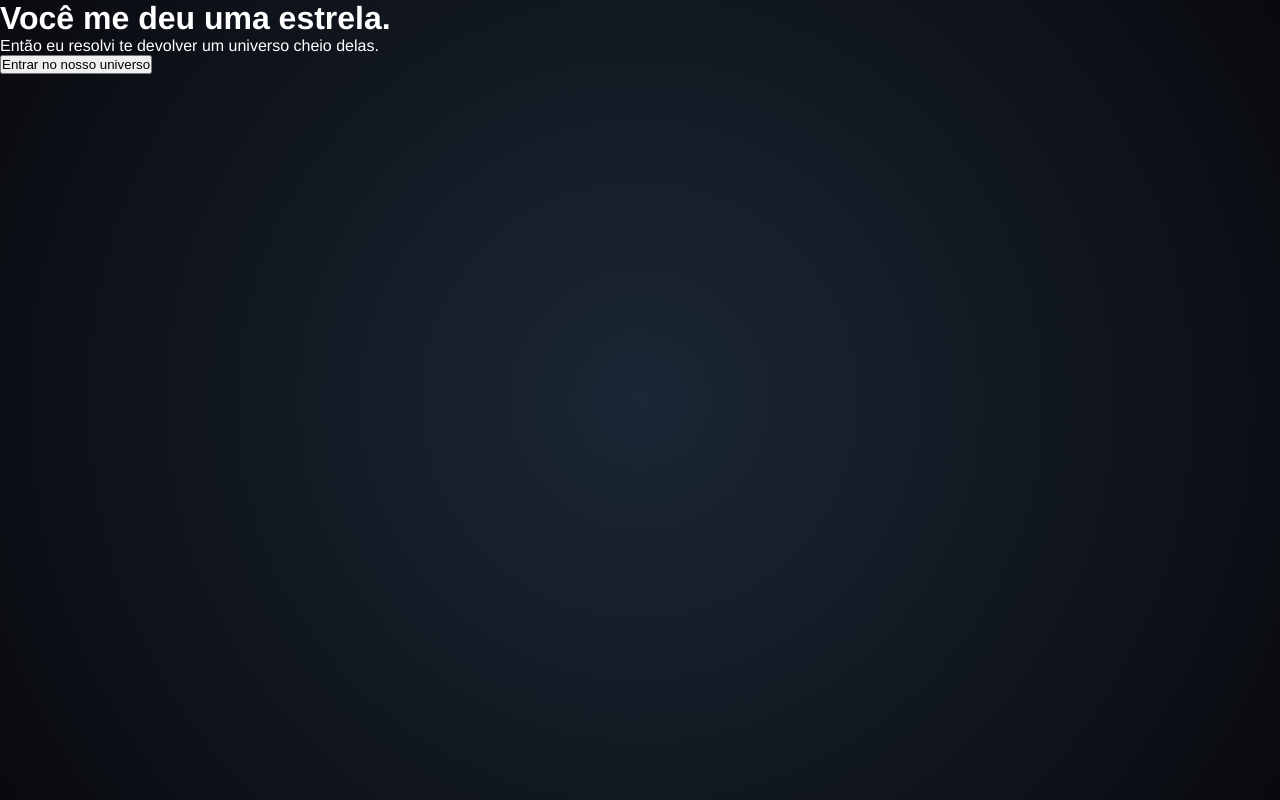
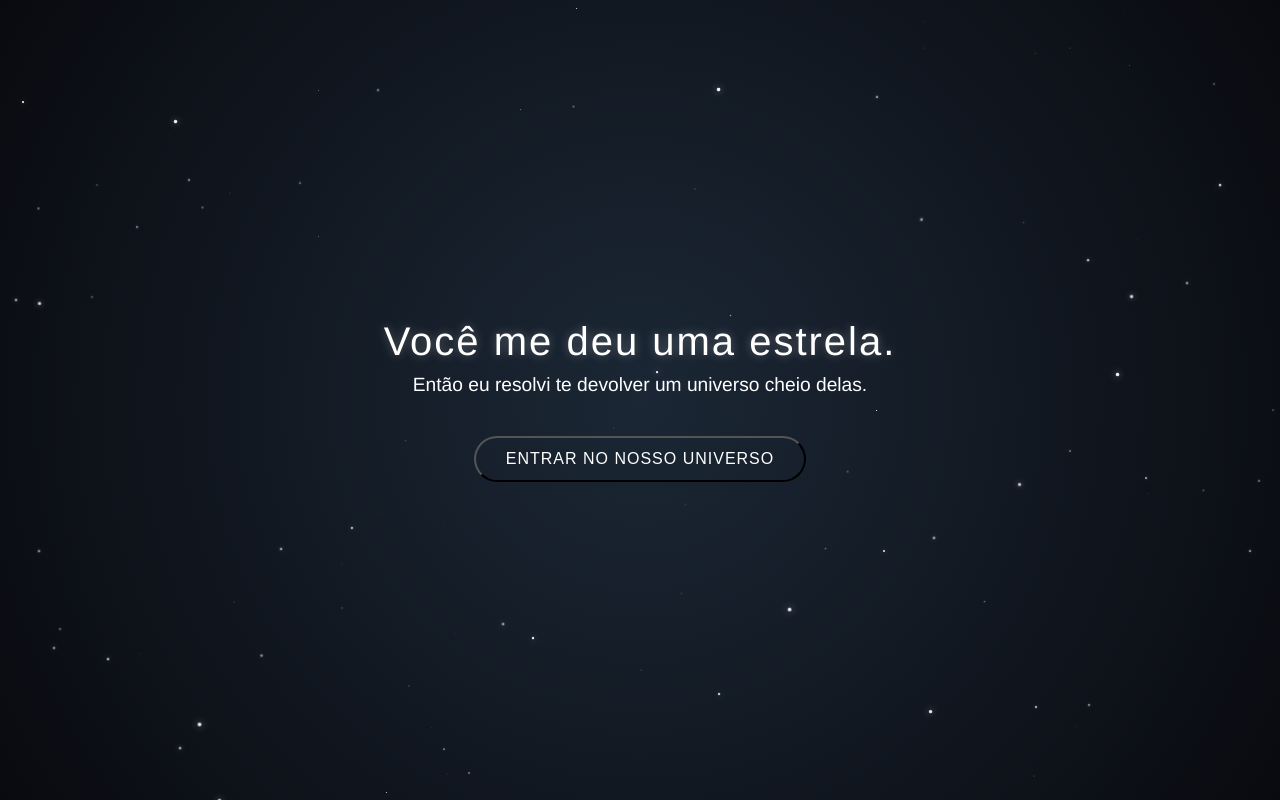
Before and after one commit to aflaviarv/our-universe, a React (Vite) app: page / in a window 1280 px wide. Built offline with nearby package versions, Linux system fonts and the light colour scheme.

Commit message:
feat: implementa ui interativa, renderizacao do mapa estelar, fundo animado e rastreamento de cursor

```diff
--- a/src/App.jsx
+++ b/src/App.jsx
@@ -1,22 +1,22 @@
-// src/App.jsx
 import { useState } from 'react';
 import { Home } from './pages/Home';
 import { Universe } from './pages/Universe';
+import { BackgroundStars } from './components/BackgroundStars';
+import { CometTrail } from './components/CometTrail'; // <-- Importou aqui
 import './index.css';
 
 function App() {
-  // Declaramos o Estado: a variável 'currentScreen' começa com o valor 'home'.
-  // 'setCurrentScreen' é a função que usaremos para alterar esse valor.
   const [currentScreen, setCurrentScreen] = useState('home');
 
   return (
     <main>
-      {/* Lógica Condicional: Se currentScreen for 'home', renderiza o componente Home */}
+      <BackgroundStars />
+      <CometTrail /> {/* <-- Adicionou aqui */}
+
       {currentScreen === 'home' && (
         <Home onStart={() => setCurrentScreen('universe')} />
       )}
 
-      {/* Se currentScreen for 'universe', renderiza o componente Universe */}
       {currentScreen === 'universe' && (
         <Universe />
       )}
--- /dev/null
+++ b/src/components/BackgroundStars.jsx
@@ -0,0 +1,31 @@
+import { useMemo } from 'react';
+
+export function BackgroundStars() {
+  const stars = useMemo(() => {
+    return Array.from({ length: 100 }).map((_, i) => ({
+      id: i,
+      top: `${Math.random() * 100}%`,
+      left: `${Math.random() * 100}%`,
+      size: `${Math.random() * 2 + 1}px`, // Tamanho de 1px a 3px
+      animationDuration: `${Math.random() * 3 + 2}s`, // Duração do piscar de 2s a 5s
+    }));
+  }, []);
+
+  return (
+    <div className="background-stars-container">
+      {stars.map((star) => (
+        <div
+          key={star.id}
+          className="bg-star"
+          style={{
+            top: star.top,
+            left: star.left,
+            width: star.size,
+            height: star.size,
+            animationDuration: star.animationDuration
+          }}
+        ></div>
+      ))}
+    </div>
+  );
+}
--- /dev/null
+++ b/src/components/CometTrail.jsx
@@ -0,0 +1,49 @@
+import { useEffect, useState } from 'react';
+
+export function CometTrail() {
+  const [glowPos, setGlowPos] = useState({ x: -100, y: -100 });
+
+  useEffect(() => {
+    const handleMove = (e) => {
+      const x = e.clientX || (e.touches && e.touches[0].clientX);
+      const y = e.clientY || (e.touches && e.touches[0].clientY);
+
+      if (x === undefined || y === undefined) return;
+
+      setGlowPos({ x, y });
+
+      const star = document.createElement('div');
+      star.className = 'comet-dust';
+
+      const size = Math.random() * 4 + 2;
+      star.style.width = `${size}px`;
+      star.style.height = `${size}px`;
+      star.style.left = `${x}px`;
+      star.style.top = `${y}px`;
+
+      star.style.setProperty('--spread-x', `${Math.random() * 40 - 20}px`);
+      star.style.setProperty('--spread-y', `${Math.random() * 40 - 20}px`);
+
+      document.body.appendChild(star);
+
+      setTimeout(() => {
+        star.remove();
+      }, 600);
+    };
+
+    window.addEventListener('mousemove', handleMove);
+    window.addEventListener('touchmove', handleMove);
+
+    return () => {
+      window.removeEventListener('mousemove', handleMove);
+      window.removeEventListener('touchmove', handleMove);
+    };
+  }, []);
+
+  return (
+    <div
+      className="lunar-glow"
+      style={{ left: glowPos.x, top: glowPos.y }}
+    ></div>
+  );
+}
--- a/src/index.css
+++ b/src/index.css
@@ -24,3 +24,155 @@ body {
   width: 100%;
   min-height: 100vh;
 }
+
+/* =========================================
+   TELA INICIAL (HOME)
+   ========================================= */
+
+   .home-container {
+    display: flex;
+    justify-content: center;
+    align-items: center;
+    min-height: 100vh;
+    text-align: center;
+    padding: 0 20px;
+   }
+
+   /*Animação suave de entrada (Fade In)*/
+   .home-content {
+    animation: fadeIn 2s ease-in-out;
+   }
+
+   .home-content h1 {
+    font-size: 2.5rem;
+    font-weight: 300;
+    letter-spacing: 2px;
+    margin-bottom: 10px;
+    text-shadow: 0 0 10px rgba(255, 255, 255, 0.3);
+   }
+
+   .home-content p {
+    font-size: 1.2rem;
+    font-weight: 200;
+    margin-bottom: 40px;
+   }
+
+   /*Botão de "Começar"*/
+   .start-button {
+    background: transparent;
+    color: #ffffff;
+    padding: 12px 30px;
+    font-size: 1rem;
+    letter-spacing: 1px;
+    text-transform: uppercase;
+    border-radius: 30px;
+    cursor: pointer;
+    transition: all 0.3s ease;
+   }
+
+   /*Efeito de Hover (quando passar o mouse por cima)*/
+   .start-button:hover {
+    background: #ffffff;
+    color: #090a0f;
+    box-shadow: 0 0 15px rgba(255, 255, 255, 0.5);
+   }
+
+    /* Animação de Fade In */
+    @keyframes fadeIn {
+      from {
+        opacity: 0;
+        transform: translateY(20px);
+      }
+      to {
+        opacity: 1;
+        transform: translateY(0);
+      }
+    }
+
+    /* =========================================
+   FUNDO ESTRELADO (BACKGROUND)
+   ========================================= */
+
+.background-stars-container {
+  position: fixed;
+  top: 0;
+  left: 0;
+  width: 100vw;
+  height: 100vh;
+  z-index: 0;
+  pointer-events: none;
+}
+
+.bg-star {
+  position: absolute;
+  background-color: #ffffff;
+  border-radius: 50%;
+  opacity: 0;
+  animation: bg-twinkle infinite alternate ease-in-out;
+}
+
+/* A Animação de brilho realista*/
+@keyframes bg-twinkle {
+  0% {
+    opacity: 0.1;
+    transform: scale(0.5);
+    box-shadow: 0 0 0px rgba(255, 255, 255, 0); /* Sem brilho em volta */
+  }
+  100% {
+    opacity: 1;
+    transform: scale(1.2);
+    box-shadow: 0 0 8px rgba(255, 255, 255, 0.8), 0 0 15px rgba(255, 255, 255, 0.4);
+  }
+}
+
+/* =========================================
+   RASTRO DO COMETA (MOUSE/TOUCH)
+   ========================================= */
+
+.comet-dust {
+  position: fixed;
+  background-color: #ffffff;
+  border-radius: 50%;
+  pointer-events: none;
+  z-index: 9999;
+  box-shadow: 0 0 8px rgba(255, 255, 255, 0.8), 0 0 15px rgba(255, 255, 255, 0.4);
+  transform: translate(-50%, -50%);
+  animation: cometFade 0.6s forwards linear;
+}
+
+/* Animação: Nasce grande e brilhante, encolhe, some e se espalha */
+@keyframes cometFade {
+  0% {
+    opacity: 1;
+    transform: translate(-50%, -50%) scale(1);
+  }
+  100% {
+    opacity: 0;
+    transform: translate(calc(-50% + var(--spread-x)), calc(-50% + var(--spread-y))) scale(0);
+  }
+}
+
+.lunar-glow {
+  position: fixed;
+  width: 8px;
+  height: 8px;
+  background: rgba(255, 255, 255, 0.8);
+  border-radius: 50%;
+  pointer-events: none;
+  z-index: 9998;
+  transform: translate(-50%, -50%);
+  animation: lunarPulse 1.5s infinite alternate ease-in-out;
+}
+
+@keyframes lunarPulse {
+  0% {
+    transform: translate(-50%, -50%) scale(0.8);
+    opacity: 0.6;
+    box-shadow: 0 0 10px rgba(255, 255, 255, 0.5), 0 0 20px rgba(255, 255, 255, 0.2);
+  }
+  100% {
+    transform: translate(-50%, -50%) scale(1.2);
+    opacity: 1;
+    box-shadow: 0 0 15px rgba(255, 255, 255, 0.9), 0 0 30px rgba(255, 255, 255, 0.5);
+  }
+}
```
